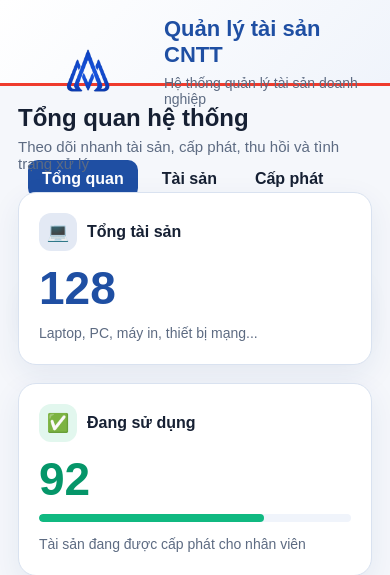
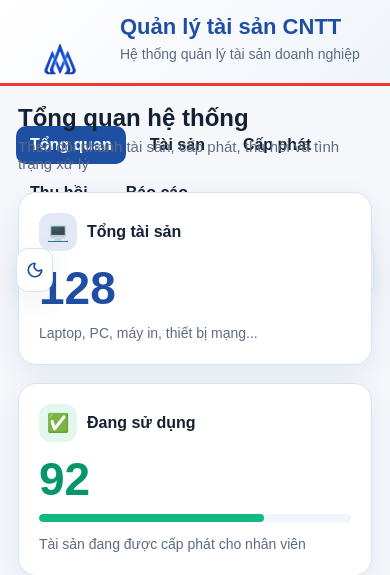
Before and after one commit to Minh-boop2/AssetOne, a Flask app: page / in a window 390 px wide. Shown: the top 575 px of the page. Run offline with Flask 3, Linux system fonts and the light colour scheme.

Commit message:
fix dashboard , new file components

```diff
--- a/static/css/components/header.css
+++ b/static/css/components/header.css
@@ -39,16 +39,14 @@ body {
 
 .header {
   width: 100%;
-  height: 60px;
+  height: 12px;
   min-height: 86px;
   padding: 16px 28px;
   display: flex;
   align-items: center;
   justify-content: space-between;
   gap: 24px;
-
-  background:
-    linear-gradient(135deg, var(--surface) 0%, var(--surface-2) 100%);
+  background: linear-gradient(135deg, var(--surface) 0%, var(--surface-2) 100%);
   border-bottom: 3px solid var(--hsu-red);
   box-shadow: var(--shadow);
 }
@@ -61,20 +59,23 @@ body {
 
 .header-left {
   flex: 1;
+  min-width: 0;
 }
 
 .header-right {
   gap: 28px;
+  flex-wrap: wrap;
+  justify-content: flex-end;
 }
 
 .brand-wrap {
-
   display: flex;
   align-items: center;
   gap: 16px;
 }
 
 .brand-logo {
+   transform: translateY(5px);
   width: 120px;
   height: 120px;
   object-fit: contain;
@@ -83,6 +84,7 @@ body {
   padding: 0;
   box-shadow: none;
   display: block;
+  flex-shrink: 0;
 }
 
 .brand-text h1 {
@@ -107,6 +109,7 @@ body {
   display: flex;
   align-items: center;
   gap: 10px;
+  flex-wrap: wrap;
 }
 
 .nav-link {
@@ -115,12 +118,13 @@ body {
   padding: 10px 14px;
   border-radius: 10px;
   font-weight: 600;
-  transition: 0.2s ease;
+  transition: background 0.2s ease, color 0.2s ease, transform 0.2s ease;
 }
 
 .nav-link:hover {
-  background: rgba(31, 79, 163, 0.10);
+  background: rgba(31, 79, 163, 0.1);
   color: var(--hsu-blue);
+  transform: translateY(-1px);
 }
 
 .nav-link.active {
@@ -135,20 +139,67 @@ body {
 }
 
 .theme-toggle {
-  width: 42px;
-  height: 42px;
+  position: relative;
+  width: 44px;
+  height: 44px;
   border: 1px solid var(--border);
   background: var(--surface);
-  color: var(--hsu-blue);
   border-radius: 12px;
   cursor: pointer;
-  font-size: 18px;
   box-shadow: var(--shadow);
+  display: flex;
+  align-items: center;
+  justify-content: center;
+  transition: border-color 0.2s ease, transform 0.2s ease, background 0.2s ease;
+  padding: 0;
 }
 
 .theme-toggle:hover {
   border-color: var(--hsu-blue);
   transform: translateY(-1px);
+}
+
+.theme-toggle:active {
+  transform: translateY(0);
+}
+
+.theme-toggle .toggle-icon {
+  position: absolute;
+  width: 18px;
+  height: 18px;
+  stroke-width: 2.2;
+  transition: opacity 0.28s ease, transform 0.28s ease, color 0.28s ease;
+}
+
+/* Light mode: hiện moon */
+.theme-toggle .icon-moon {
+  opacity: 1;
+  transform: rotate(0deg) scale(1);
+  color: var(--hsu-blue);
+}
+
+.theme-toggle .icon-sun {
+  opacity: 0;
+  transform: rotate(90deg) scale(0.7);
+  color: #f4b400;
+  pointer-events: none;
+}
+
+/* Dark mode: hiện sun */
+:root[data-theme="dark"] .theme-toggle {
+  background: var(--surface-2);
+}
+
+:root[data-theme="dark"] .theme-toggle .icon-moon {
+  opacity: 0;
+  transform: rotate(-90deg) scale(0.7);
+  pointer-events: none;
+}
+
+:root[data-theme="dark"] .theme-toggle .icon-sun {
+  opacity: 1;
+  transform: rotate(0deg) scale(1);
+  color: #fbbf24;
 }
 
 .user-box {
@@ -172,6 +223,7 @@ body {
   align-items: center;
   justify-content: center;
   font-weight: 700;
+  flex-shrink: 0;
 }
 
 .user-info {
@@ -198,12 +250,7 @@ body {
 
   .header-right {
     width: 100%;
-    flex-wrap: wrap;
     justify-content: space-between;
-  }
-
-  .header-nav {
-    flex-wrap: wrap;
   }
 
   .brand-text h1 {
@@ -212,18 +259,28 @@ body {
 }
 
 @media (max-width: 640px) {
+  .header {
+    padding: 14px 16px;
+  }
+
   .brand-wrap {
     align-items: flex-start;
   }
 
   .brand-logo {
-    width: 120px;
-    height: 120px;
+
+    width: 88px;
+    height: 88px;
   }
 
   .header-actions,
-  .header-right {
+  .header-right,
+  .header-nav {
     width: 100%;
+  }
+
+  .header-actions {
+    justify-content: space-between;
   }
 
   .user-box {
--- a/static/css/dashboard/dashboard_overview.css
+++ b/static/css/dashboard/dashboard_overview.css
@@ -49,12 +49,12 @@
   width: 38px;
   height: 38px;
   border-radius: 12px;
-  display: inline-flex;
+  display: flex;
   align-items: center;
   justify-content: center;
   font-size: 18px;
+  line-height: 1;
 }
-
 .stat-icon-blue {
   background: rgba(31, 79, 163, 0.12);
   color: var(--hsu-blue);
--- a/templates/components/header.html
+++ b/templates/components/header.html
@@ -18,32 +18,37 @@
       <a
         href="{{ url_for('dashboard_overview') }}"
         class="nav-link {% if request.endpoint == 'dashboard_overview' %}active{% endif %}"
-        >Tổng quan</a
       >
+        Tổng quan
+      </a>
 
       <a
         href="{{ url_for('assets_page') }}"
         class="nav-link {% if request.endpoint == 'assets_page' %}active{% endif %}"
-        >Tài sản</a
       >
+        Tài sản
+      </a>
 
       <a
         href="{{ url_for('assign_page') }}"
         class="nav-link {% if request.endpoint == 'assign_page' %}active{% endif %}"
-        >Cấp phát</a
       >
+        Cấp phát
+      </a>
 
       <a
         href="{{ url_for('return_page') }}"
         class="nav-link {% if request.endpoint == 'return_page' %}active{% endif %}"
-        >Thu hồi</a
       >
+        Thu hồi
+      </a>
 
       <a
         href="{{ url_for('report_page') }}"
         class="nav-link {% if request.endpoint == 'report_page' %}active{% endif %}"
-        >Báo cáo</a
       >
+        Báo cáo
+      </a>
     </nav>
 
     <div class="header-actions">
@@ -52,8 +57,10 @@
         id="themeToggle"
         type="button"
         aria-label="Đổi giao diện"
+        title="Đổi giao diện"
       >
-        <span class="toggle-icon">◐</span>
+        <i data-lucide="moon" class="toggle-icon icon-moon"></i>
+        <i data-lucide="sun" class="toggle-icon icon-sun"></i>
       </button>
 
       <div class="user-box">
@@ -75,6 +82,12 @@
 
     if (savedTheme === "dark") {
       root.setAttribute("data-theme", "dark");
+    } else {
+      root.removeAttribute("data-theme");
+    }
+
+    if (window.lucide) {
+      lucide.createIcons();
     }
 
     toggleBtn?.addEventListener("click", function () {
--- a/templates/main.html
+++ b/templates/main.html
@@ -4,6 +4,8 @@
     <meta charset="UTF-8" />
     <meta name="viewport" content="width=device-width, initial-scale=1.0" />
     <title>Dashboard</title>
+
+    <script src="https://unpkg.com/lucide@latest"></script>
 
     <link
       rel="stylesheet"
```
Also changed, not shown: static/css/components/table.css (added), templates/components/table.html (added).
